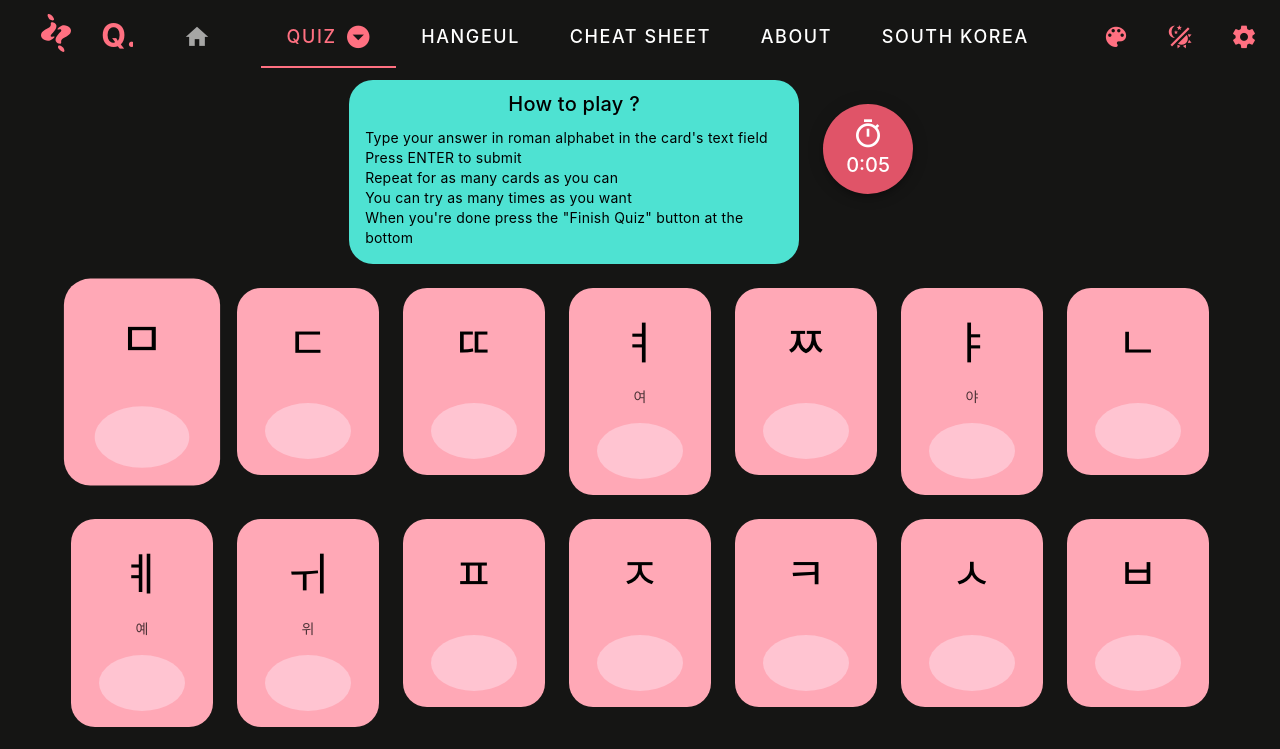
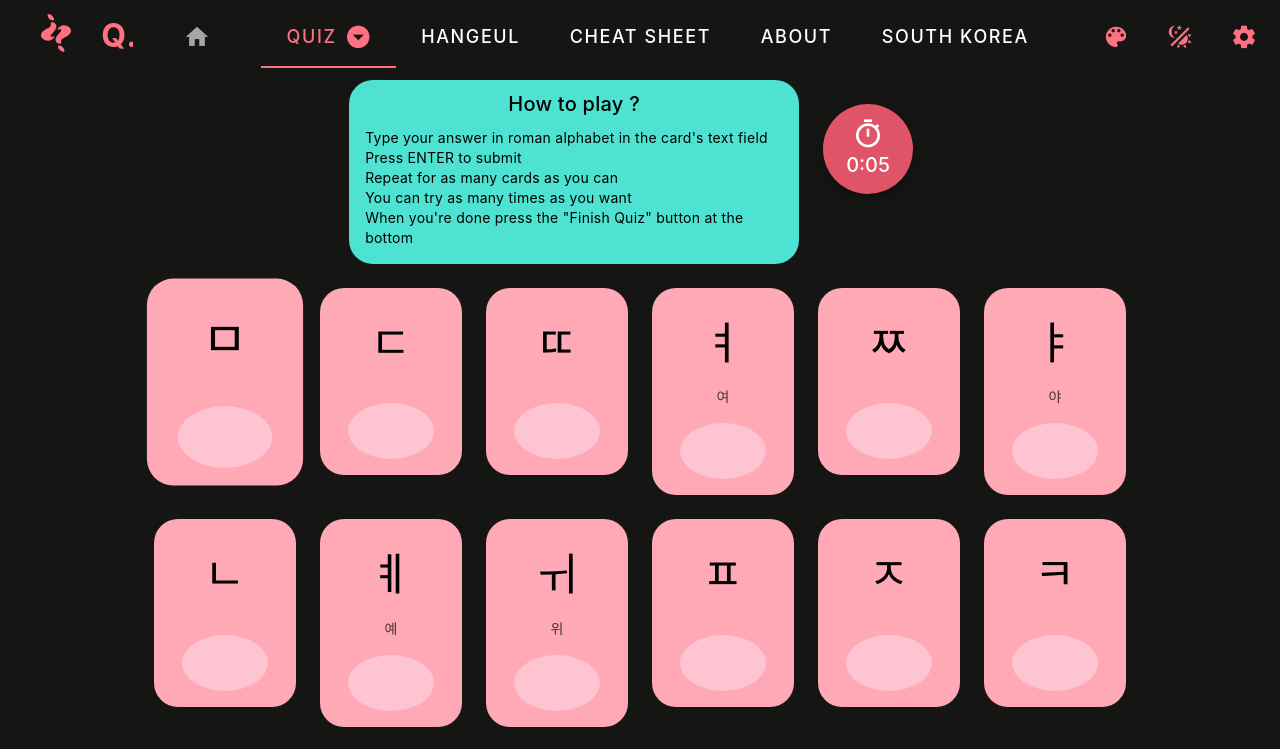
Before and after one commit to gabrielle-mlt/quoleuda, a Vue app: page /quiz in a window 1280 px wide. Shown: the top 749 px of the page. Built offline with nearby package versions, Linux system fonts and the light colour scheme.

Commit message:
chore: improvements

```diff
--- a/src/assets/themes/deepOcean.js
+++ b/src/assets/themes/deepOcean.js
@@ -1,6 +1,6 @@
 import { TinyColor } from '@ctrl/tinycolor'
 
-const deepOceanThemeColor = new TinyColor('#2e6895')
+const deepOceanThemeColor = new TinyColor('#5eaad5')
 const successColor = new TinyColor('#a5daa5')
 const incorrectColor = new TinyColor('#ff8f81')
 
--- a/src/pages/quiz/BeginnerQuiz.vue
+++ b/src/pages/quiz/BeginnerQuiz.vue
@@ -105,7 +105,7 @@
     <v-expand-transition>
       <v-row
         v-if="!finished"
-        class="d-flex justify-center mb-5 "
+        class="d-flex justify-center mb-5 mx-lg-12 mx-xl-12"
       >
         <v-col
           v-for="(character,i) in characterSet"
@@ -407,6 +407,18 @@ export default {
 </script>
 
 <style>
+@media screen and (min-width: 600px) {
+  .cards-container {
+    max-width: 1300px;
+  }
+}
+
+@media screen and (max-width: 600px) {
+  .cards-container {
+    max-width: 600px;
+  }
+}
+
 .transition-card {
   transition: all .4s ease-in-out;
 }
```
